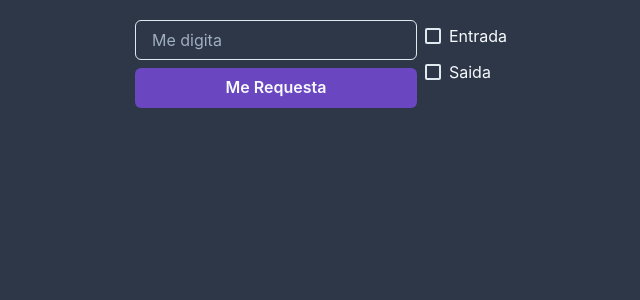
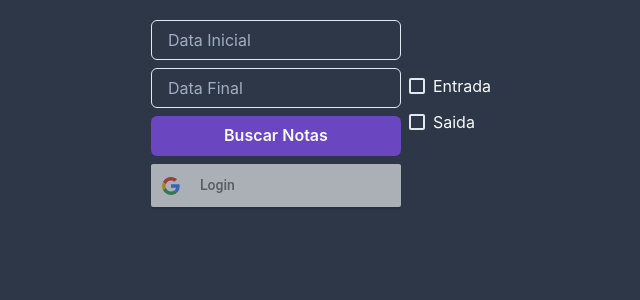
Before and after one commit to kidmortal/next-kid, a Next.js app: page / in a window 1280 px wide. Shown: the top 300 px of the page, without its empty margins (319-959 px from the left). Built offline with nearby package versions, Linux system fonts and the light colour scheme.

Commit message:
google sign in

```diff
--- a/package.json
+++ b/package.json
@@ -17,6 +17,7 @@
     "next": "10.1.2",
     "react": "17.0.2",
     "react-dom": "17.0.2",
+    "react-google-login": "^5.2.2",
     "react-icons": "^4.2.0",
     "socket.io-client": "^4.0.0",
     "typescript": "^4.2.3",
--- a/src/pages/api/omie/notas.ts
+++ b/src/pages/api/omie/notas.ts
@@ -172,7 +172,8 @@ export default (req: NextApiRequest, res: NextApiResponse) => {
 };
 
 async function requestOmieNotas(req: NextApiRequest, res: NextApiResponse) {
-  let data = req.query.data?.toString();
+  let dataInicial = req.query.data?.toString();
+  let dataFinal = req.query.data?.toString();
   let tpnf = req.query.tpnf?.toString();
   var params = {
     call: "ListarNF",
@@ -184,8 +185,8 @@ async function requestOmieNotas(req: NextApiRequest, res: NextApiResponse) {
         registros_por_pagina: 350,
         apenas_importado_api: "N",
         ordenar_por: "CODIGO",
-        dEmiInicial: data,
-        dEmiFinal: data,
+        dEmiInicial: dataInicial,
+        dEmiFinal: dataFinal,
         tpNF: tpnf ? tpnf : null,
       },
     ],
--- a/src/pages/index.tsx
+++ b/src/pages/index.tsx
@@ -16,20 +16,16 @@ import {
   HStack,
   Checkbox,
   Text,
-  Spinner,
   useToast,
 } from "@chakra-ui/react";
 import { Nota, Result } from "./api/omie/notas";
-
-interface SocketMessage {
-  event: string;
-  message: string;
-}
+import { GoogleLogin, GoogleLoginResponse } from "react-google-login";
 
 export default function Home() {
   const [notas, setNotas] = useState<Nota[]>([]);
   const [loading, setLoading] = useState(false);
-  const [data, setData] = useState("");
+  const [dataInicial, setDataInicial] = useState("");
+  const [dataFinal, setDataFinal] = useState("");
   const [tpnf, setTpnf] = useState("");
 
   const toast = useToast();
@@ -57,17 +53,21 @@ export default function Home() {
   }
 
   function requestData() {
-    if (!data)
+    if (!dataInicial || !dataFinal)
       return toast({
         position: "top-right",
         title: "Jumento",
-        description: "Digita uma data caralho",
+        description: "Digita as data ai caralho",
         status: "error",
         duration: 4000,
         isClosable: true,
       });
     setLoading(true);
-    axios.get(`api/omie/notas?data=${data}&tpnf=${tpnf}`).then((response) => {
+    axios
+      .get(
+        `api/omie/notas?dataInicial=${dataInicial}&dataFinal=${dataFinal}&tpnf=${tpnf}`
+      )
+      .then((response) => {
         let data: Result = response.data;
         console.log(data);
         setNotas(data.result?.nfCadastro);
@@ -83,39 +83,51 @@ export default function Home() {
       });
   }
 
+  function responseGoogle(response) {
+    console.log(response);
+  }
+
   return (
     <Stack align="center" spacing={2}>
       <Stack justify="center" align="center" direction="row">
         <Box>
           <Stack spacing={2} mt={5}>
             <Input
-              placeholder={"Me digita"}
-              value={data}
+              width={[150, 200, 250]}
+              placeholder={"Data Inicial"}
+              value={dataInicial}
               onChange={(e) => {
-                setData(e.target.value);
+                setDataInicial(e.target.value);
+              }}
+            />
+            <Input
+              width={[150, 200, 250]}
+              placeholder={"Data Final"}
+              value={dataFinal}
+              onChange={(e) => {
+                setDataFinal(e.target.value);
               }}
             />
 
             <Button
+              width={[150, 200, 250]}
               disabled={loading}
               bg="purple.600"
               _hover={{ bg: "purple.700" }}
+              isLoading={loading}
               onClick={() => {
                 requestData();
               }}
             >
-              {loading ? (
-                <Spinner
-                  thickness="4px"
-                  speed="0.65s"
-                  emptyColor="gray.200"
-                  color="blue.500"
-                  size="md"
+              Buscar Notas
+            </Button>
+            <GoogleLogin
+              clientId="199765150861-i5tb6qamqsns207m42jd9iqrugra021n.apps.googleusercontent.com"
+              buttonText="Login"
+              onSuccess={responseGoogle}
+              onFailure={responseGoogle}
+              cookiePolicy={"single_host_origin"}
             />
-              ) : (
-                "Me Requesta"
-              )}
-            </Button>
           </Stack>
         </Box>
 
@@ -136,33 +148,6 @@ export default function Home() {
           </Stack>
         </Box>
       </Stack>
-
-      <List spacing={3}>
-        {notas.map((nota) => {
-          return (
-            <ListItem
-              key={nota.ide.nNF}
-              marginTop={5}
-              borderRadius="3xl"
-              d="flex"
-              bg="gray.800"
-              justifyContent="space-around"
-            >
-              {nota.ide.tpNF === "0" ? tagEntrada() : tagSaida()}
-
-              <Tag margin="2" size={"md"} variant="solid" bg="teal">
-                {nota.ide.nNF}
-              </Tag>
-              <Tag margin="2" size={"md"} variant="solid" bg="green">
-                {nota.info.dInc}
-              </Tag>
-              <Tag margin="2" size={"md"} variant="solid" bg="yellow.500">
-                {formatCurrency(nota.total.ICMSTot.vNF)}
-              </Tag>
-            </ListItem>
-          );
-        })}
-      </List>
     </Stack>
   );
 }
```
Also changed, not shown: src/pages/api/mongodb/notas.ts (added), 1 other file (tests, documents, lock files or other folders). Lines whose indentation alone changed are shown as unchanged.
